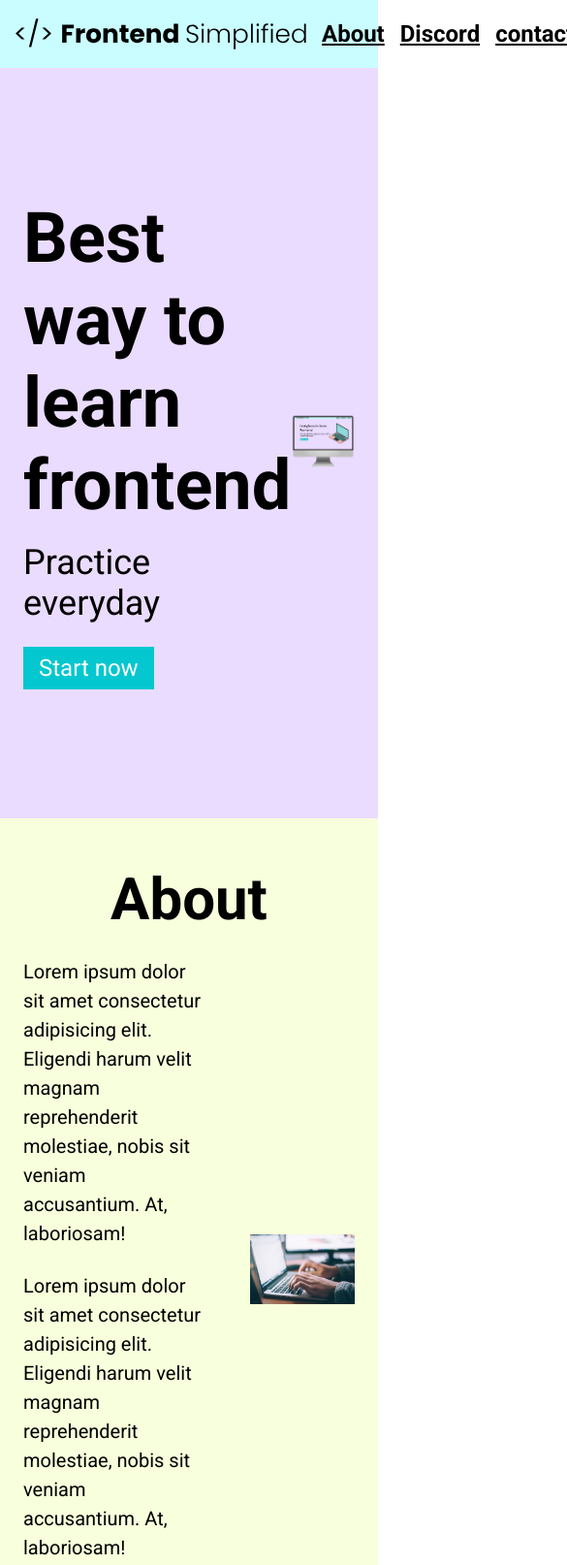
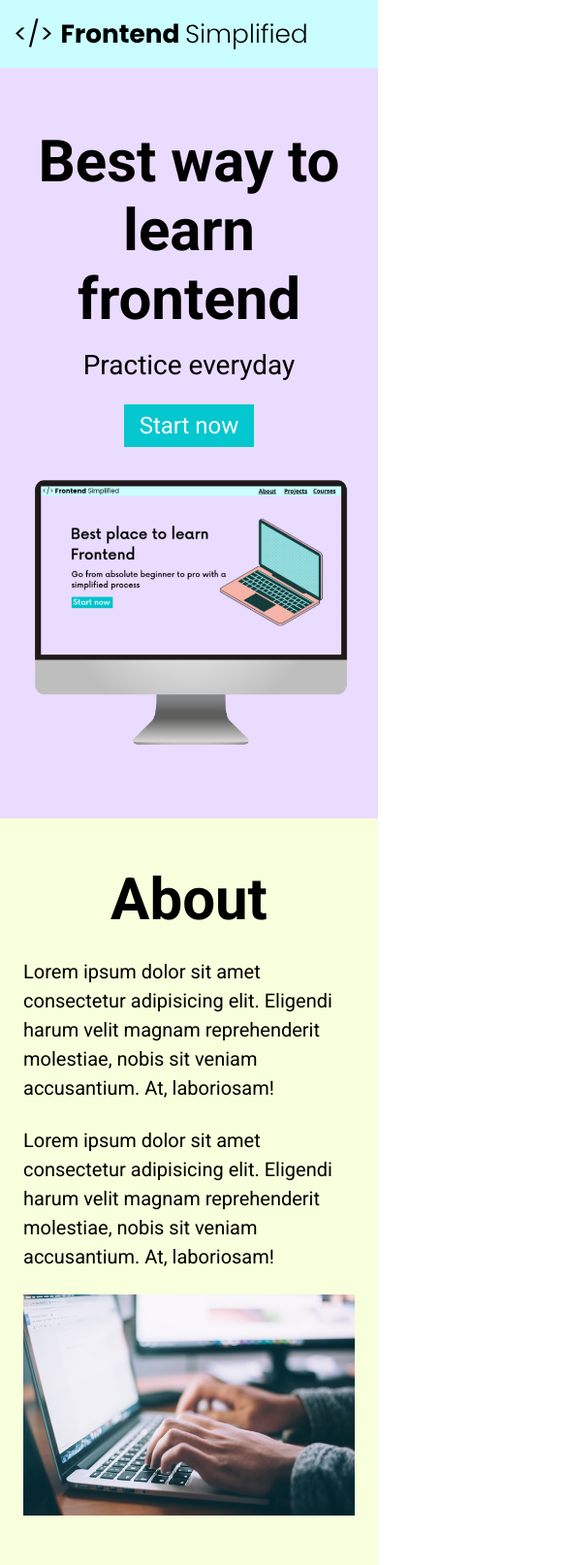
Before and after one commit to Antrikas/Style-your-website, a plain HTML site: page index.html in a window 390 px wide. Shown: the top 1614 px of the page at 97% size, 585 px wide, since content can reach past the window. Drawn offline with Linux system fonts and the light colour scheme.

Commit message:
resposive

```diff
--- a/index.html
+++ b/index.html
@@ -28,11 +28,10 @@
       </nav>
       <header>
         <div class="row">
-
-        <div>
+        <div class="home__description">
           <h1>Best way to learn frontend</h1>
           <p class="subheader">Practice everyday</p>
-          <button>Start now</button>
+          <button class="home__description--button">Start now</button>
         </div>
         <figure>
           <img src="./HTML Practise Assets/laptop.png" alt="Home page image" />
--- a/style.css
+++ b/style.css
@@ -148,6 +148,7 @@ form {
     display: flex;
     flex-direction: column;
     margin: 0 auto;
+    padding: 0 24px
 }
 
 input,textarea {
@@ -184,3 +185,68 @@ footer{
 .footer__link {
     padding: 0 16px;
 }
+
+/*SMALL PHONES, TABLETS, LARGE SMARTPHONES */
+
+@media (max-width: 728px) {
+.row {
+    flex-direction: column;
+}
+.home__description {
+    margin-bottom: 24px;
+    display: flex;
+    flex-direction: column;
+    align-items: center;
+
+}
+
+.home__description--button {
+max-width: 240px;
+}
+
+h1 {
+    text-align: center;
+    font-size: 60px;
+}
+.subheader {
+    text-align:  center;
+    font-size: 28px;
+}
+
+ul {
+    display: none;
+}
+
+.section__description {
+    flex-direction: column;
+}
+
+.section__description--wrapper{
+    width: 100%;
+}
+
+.about__img--wrapper {
+    width: 100%;
+}
+
+#discord .section__description {
+    flex-direction: column-reverse;
+}
+
+footer {
+    padding: 48px 24px;
+}
+
+.footer__logo {
+    max-width: 360px;
+}
+
+.footer__link {
+    padding: 0 4px;
+    font-size: 18px;
+}
+.footer__links {
+    margin-bottom: 24px;
+}
+
+}
```
